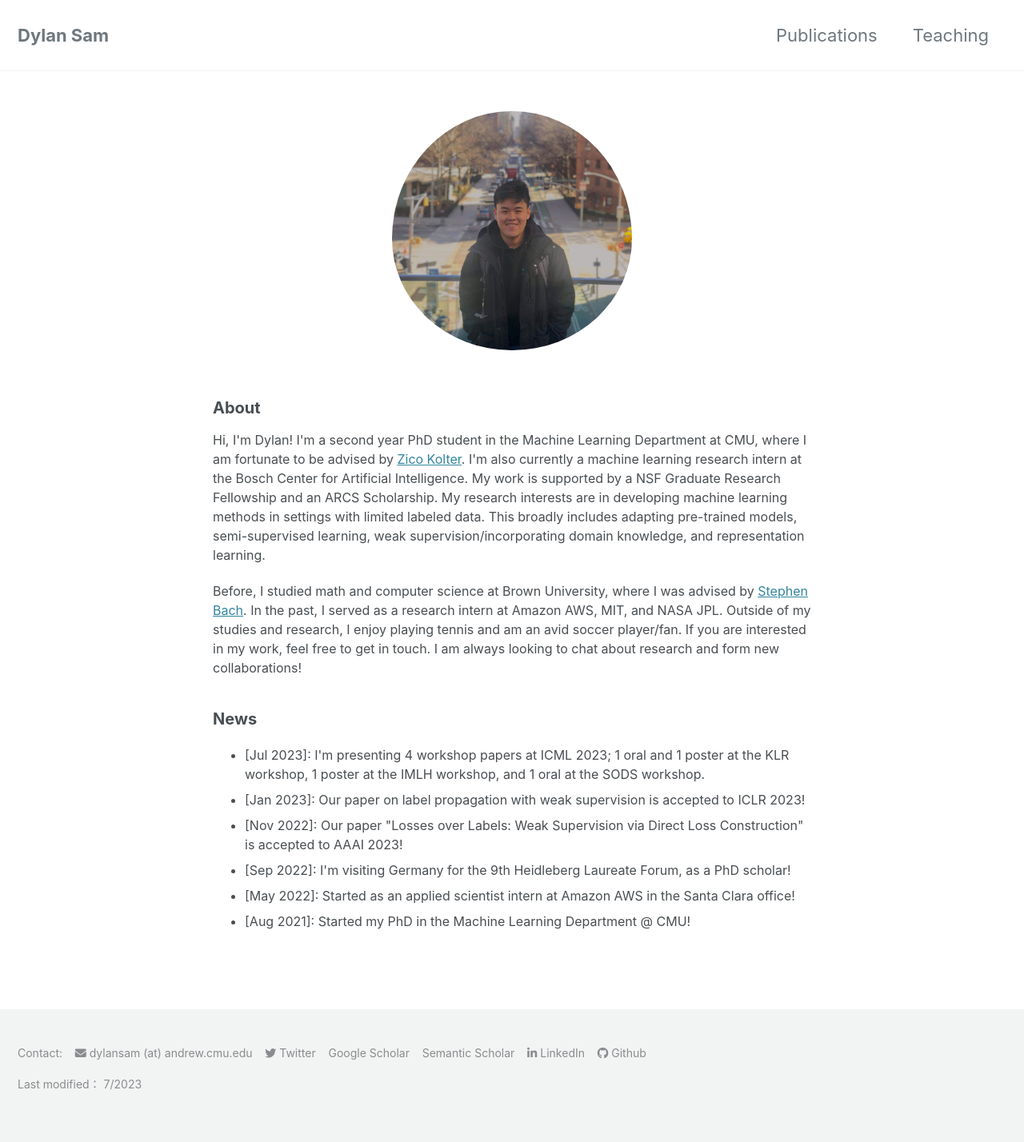
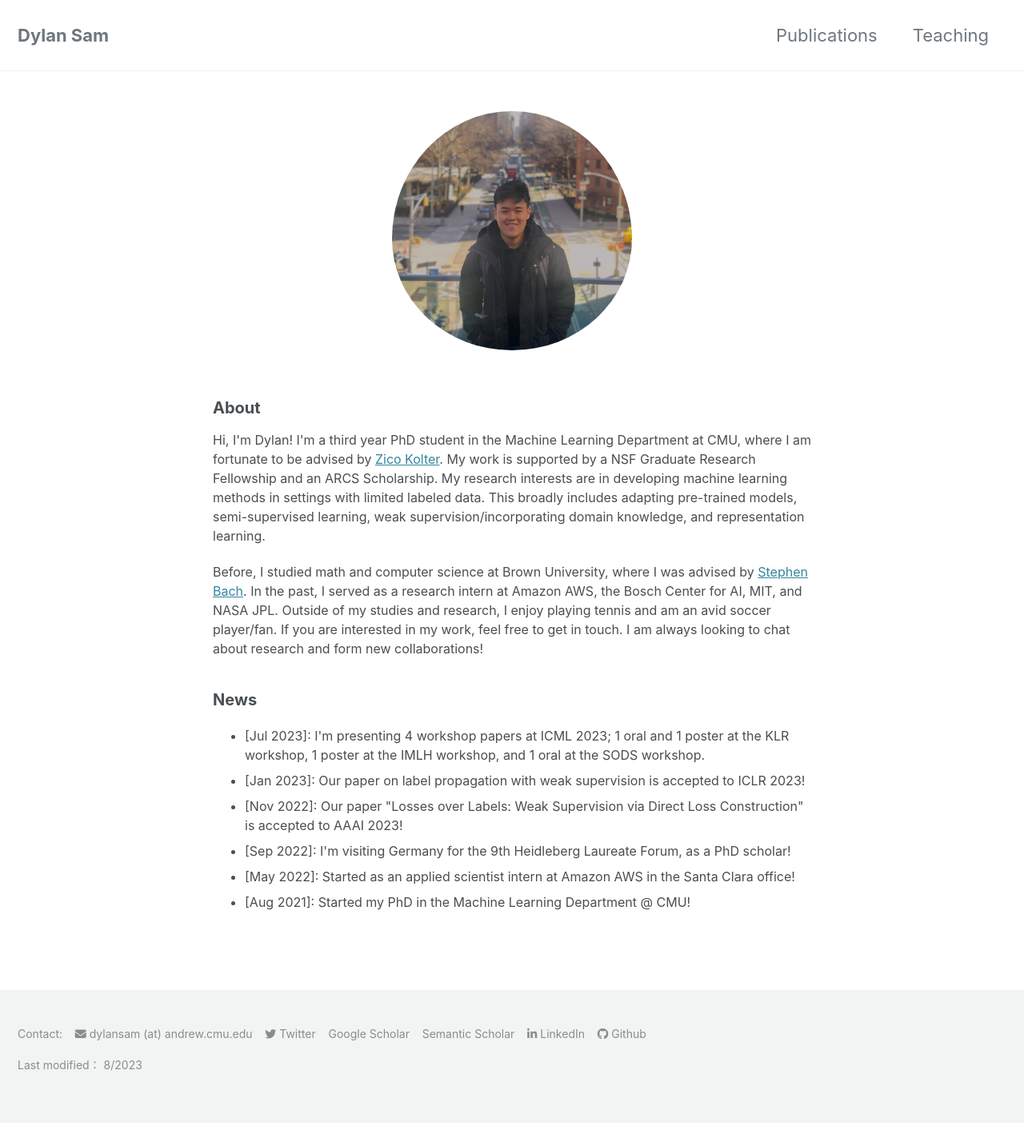
Before and after one commit to dsam99/dsam99.github.io, a Jekyll site: the page built from index.md, in a window 1280 px wide. Shown: the whole page at 80% size. Built offline with Jekyll 4.4.1, drawn with Linux system fonts in a browser that asks for light colours; cached includes are drawn as plain includes; nearby versions of some CDN libraries; a style sheet for code colours, icons or effects is not loaded; after the commit the page ends 1404 px from its top, so only the background shows below that.

Commit message:
updates august

```diff
--- a/_includes/footer/custom.html
+++ b/_includes/footer/custom.html
@@ -25,7 +25,7 @@
 	    <i class="fab fa-github" aria-hidden="true"></i> <a href="https://github.com/dsam99">Github</a>
     </p>
 
-    <p> Last modified： 7/2023 </p>
+    <p> Last modified： 8/2023 </p>
 
 </div>
 <!-- end custom footer snippets -->
--- a/_layouts/home.html
+++ b/_layouts/home.html
@@ -11,11 +11,11 @@ layout: default
 	<h2>About</h2>
 
 	<p>
-		Hi, I'm Dylan! I'm a second year PhD student in the Machine Learning Department at CMU, where I am fortunate to be advised by <a href="https://zicokolter.com/">Zico Kolter</a>. I'm also currently a machine learning research intern at the Bosch Center for Artificial Intelligence. My work is supported by a NSF Graduate Research Fellowship and an ARCS Scholarship. My research interests are in developing machine learning methods in settings with limited labeled data. This broadly includes adapting pre-trained models, semi-supervised learning, weak supervision/incorporating domain knowledge, and representation learning.
+		Hi, I'm Dylan! I'm a third year PhD student in the Machine Learning Department at CMU, where I am fortunate to be advised by <a href="https://zicokolter.com/">Zico Kolter</a>. My work is supported by a NSF Graduate Research Fellowship and an ARCS Scholarship. My research interests are in developing machine learning methods in settings with limited labeled data. This broadly includes adapting pre-trained models, semi-supervised learning, weak supervision/incorporating domain knowledge, and representation learning.
 	</p>
 
 	<p>
-		Before, I studied math and computer science at Brown University, where I was advised by <a href="http://cs.brown.edu/people/sbach/">Stephen Bach</a>. In the past, I served as a research intern at Amazon AWS, MIT, and NASA JPL. Outside of my studies and research, I enjoy playing tennis and am an avid soccer player/fan. If you are interested in my work, feel free to get in touch. I am always looking to chat about research and form new collaborations!
+		Before, I studied math and computer science at Brown University, where I was advised by <a href="http://cs.brown.edu/people/sbach/">Stephen Bach</a>. In the past, I served as a research intern at Amazon AWS, the Bosch Center for AI, MIT, and NASA JPL. Outside of my studies and research, I enjoy playing tennis and am an avid soccer player/fan. If you are interested in my work, feel free to get in touch. I am always looking to chat about research and form new collaborations!
 	</p>
 
 	<h2>News</h2>
@@ -23,7 +23,6 @@ layout: default
 		<ul>
 			<li> [Jul 2023]: I'm presenting 4 workshop papers at ICML 2023; 1 oral and 1 poster at the KLR workshop, 1 poster at the IMLH workshop, and 1 oral at the SODS workshop.</li>
 			<li> [Jan 2023]: Our paper on label propagation with weak supervision is accepted to ICLR 2023! </li>
-			<!-- <li> [Dec 2022]: I presented my summer internship work @ Amazon at the NeurIPS 2022 SSL workshop! </li> -->
 			<li> [Nov 2022]: Our paper "Losses over Labels: Weak Supervision via Direct Loss Construction" is accepted to AAAI 2023! </li>
 			<li> [Sep 2022]: I'm visiting Germany for the 9th Heidleberg Laureate Forum, as a PhD scholar! </li>
 			<li> [May 2022]: Started as an applied scientist intern at Amazon AWS in the Santa Clara office! </li>
```
